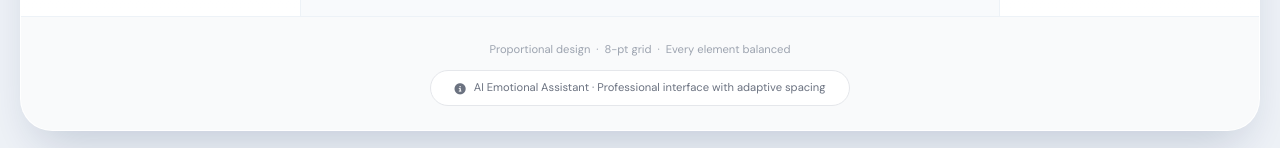
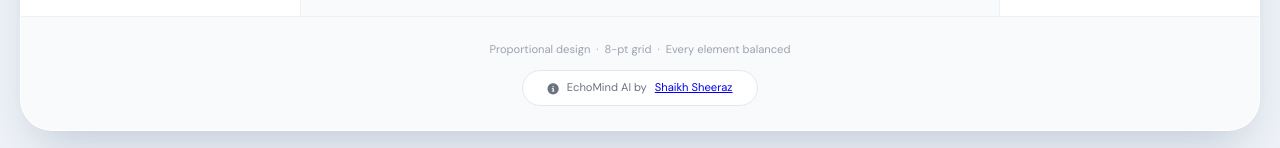
Before and after one commit to Sheeraz-bit/EchoMind-AI, a website: page public/index.html in a window 1280 px wide. Shown: the part 923-1071 px from the top of the page. Drawn offline with Linux system fonts and the light colour scheme.

Commit message:
Update footer information with new AI branding

```diff
--- a/public/index.html
+++ b/public/index.html
@@ -218,7 +218,7 @@
 
     <footer class="footer">
         <p>Proportional design &nbsp;·&nbsp; 8-pt grid &nbsp;·&nbsp; Every element balanced</p>
-        <div class="footer-info"><i class="fas fa-info-circle"></i> AI Emotional Assistant · Professional interface with adaptive spacing</div>
+        <div class="footer-info"><i class="fas fa-info-circle"></i> EchoMind AI by<a href="https://link-holder.vercel.app/"> Shaikh Sheeraz </a></div>
     </footer>
 </div>
 
```
